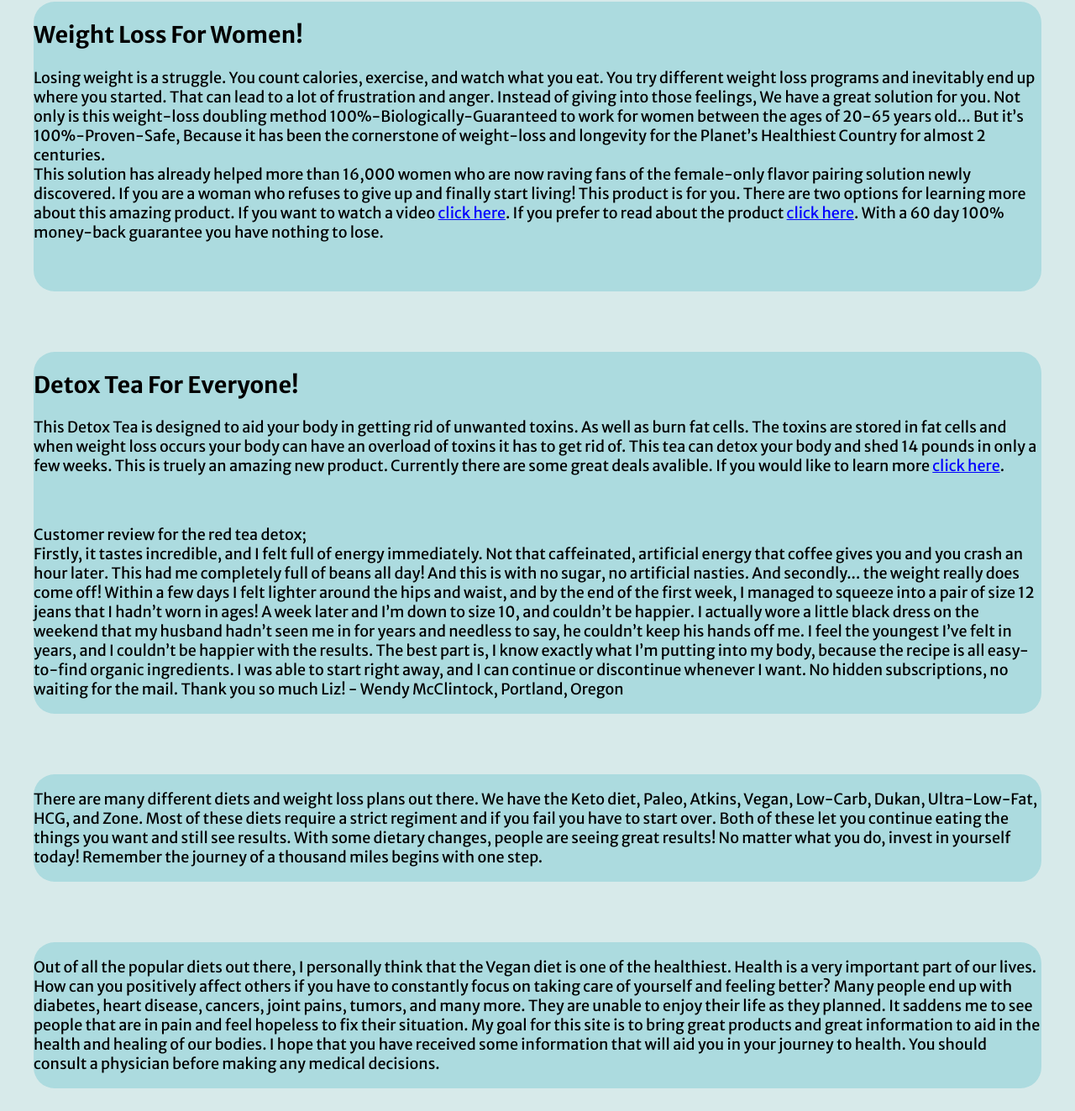
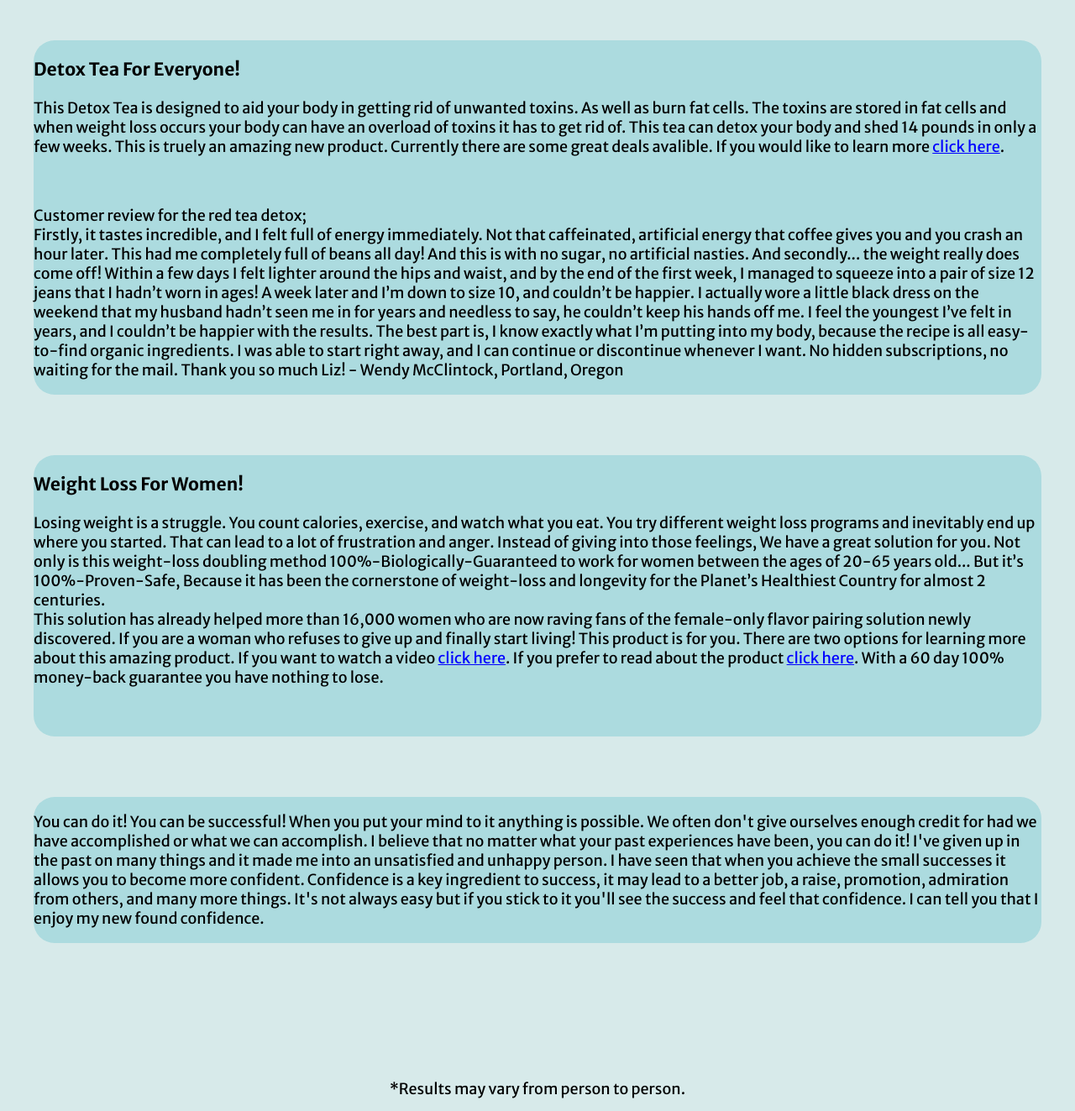
Before and after one commit to Healthy1365/Healthy1365, a plain HTML site: page index.html in a window 1280 px wide. Shown: the part 816-2139 px from the top of the page at 84% size. Drawn offline with Linux system fonts and the light colour scheme.

Commit message:
reorder outline

```diff
--- a/index.html
+++ b/index.html
@@ -20,16 +20,27 @@
 
     <div class="main">
         <div>
-          <p class="bold">Are you fed up with your extra weight? Are you willing try this for just 2 weeks? Thats just 14 days to a thinner more confident you.
+          <p class="bold">Are you fed up with your extra weight? Are you willing to try something for just 2 weeks to fix it? That's just 14 days to a thinner more confident you.
           </p>
 
-          <p>I'm so excited to finally be allowed to share my 2 favorite products! Most of us struggle with losing weight and eating healthy. Many times this is due to our circumstances, busy life, overworked, no energy and many more reasons. It feels like the only people that can stay fit are the ones who spend most of their time in the gym. Let's be real, we don't have time or energy for that. That is why both of these products are so amazing! They don't require a lot of extra time for you to be successful. Both of these products have a 100% money back guarantee! I'm convinced that either of these products will work for you too! Most women are losing 7-14lbs in their first 2 weeks!* </p>
+          <p>I'm so excited to finally be allowed to share my 2 favorite products! Most of us struggle with losing weight and eating healthy. Many times this is due to our circumstances, busy life, overworked, no energy and many more reasons. It feels like the only people that can stay fit are the ones who spend most of their time in the gym. Let's be real, we don't have time or energy for that. That is why both of these products are so amazing! They don't require a lot of extra time for you to be successful. Both of these products have a 100% money-back guarantee! I'm convinced that either of these products will work for you too! Most women are losing 7-14lbs in their first 2 weeks!* Remember the journey always begins with one step.</p>
         </div>
       </div>
 
     <div class="main">
       <div>
-        <h2>Weight Loss For Women!</h2>
+        <h3>Detox Tea For Everyone!</h3>
+        <p>This Detox Tea is designed to aid your body in getting rid of unwanted toxins. As well as burn fat cells. The toxins are stored in fat cells and when weight loss occurs your body can have an overload of toxins it has to get rid of. This tea can detox your body and shed 14 pounds in only a few weeks. This is truely an amazing new product. Currently there are some great deals avalible. If you would like to learn more <a href="https://hop.clickbank.net/?affiliate=healthy545&vendor=redteax" target="_blank">click here</a>.</p>
+        <br>
+        <p>Customer review for the red tea detox;
+          <br>
+          Firstly, it tastes incredible, and I felt full of energy immediately. Not that caffeinated, artificial energy that coffee gives you and you crash an hour later. This had me completely full of beans all day! And this is with no sugar, no artificial nasties. And secondly... the weight really does come off! Within a few days I felt lighter around the hips and waist, and by the end of the first week, I managed to squeeze into a pair of size 12 jeans that I hadn’t worn in ages! A week later and I’m down to size 10, and couldn’t be happier. I actually wore a little black dress on the weekend that my husband hadn’t seen me in for years and needless to say, he couldn’t keep his hands off me. I feel the youngest I’ve felt in years, and I couldn’t be happier with the results. The best part is, I know exactly what I’m putting into my body, because the recipe is all easy-to-find organic ingredients. I was able to start right away, and I can continue or discontinue whenever I want. No hidden subscriptions, no waiting for the mail. Thank you so much Liz! - Wendy McClintock, Portland, Oregon </p>
+      </div>
+    </div>
+
+    <div class="main">
+      <div>
+        <h3>Weight Loss For Women!</h3>
         <p>Losing weight is a struggle. You count calories, exercise, and watch what you eat. You try different weight loss programs and inevitably end up where you started. That can lead to a lot of frustration and anger. Instead of giving into those feelings, We have a great solution for you. Not only is this weight-loss doubling method 100%-Biologically-Guaranteed to work for women between the ages of 20-65 years old... But it’s 100%-Proven-Safe, Because it has been the cornerstone of weight-loss and longevity for the Planet’s Healthiest Country for almost 2 centuries.
           <br>
         This solution has already helped more than 16,000 women who are now raving fans of the female-only flavor pairing solution newly discovered. If you are a woman who refuses to give up and finally start living!  This product is for you. There are two options for learning more about this amazing product. If you want to watch a video <a href="https://2faa4ai2xpkolu6j-ft4ygry5v.hop.clickbank.net/?tid=TID" target="blank">click here</a>. If you prefer to read about the product <a href="https://673c14k1zmwpf08f0ns3veqm69.hop.clickbank.net/?cbpage=wsp&tid=TID" target="blank">click here</a>. With a 60 day 100% money-back guarantee you have nothing to lose.</p>
@@ -40,24 +51,13 @@
 
     <div class="main">
       <div>
-        <h2>Detox Tea For Everyone!</h2>
-        <p>This Detox Tea is designed to aid your body in getting rid of unwanted toxins. As well as burn fat cells. The toxins are stored in fat cells and when weight loss occurs your body can have an overload of toxins it has to get rid of. This tea can detox your body and shed 14 pounds in only a few weeks. This is truely an amazing new product. Currently there are some great deals avalible. If you would like to learn more <a href="https://hop.clickbank.net/?affiliate=healthy545&vendor=redteax" target="_blank">click here</a>.</p>
-        <br>
-        <p>Customer review for the red tea detox;
-          <br>
-          Firstly, it tastes incredible, and I felt full of energy immediately. Not that caffeinated, artificial energy that coffee gives you and you crash an hour later. This had me completely full of beans all day! And this is with no sugar, no artificial nasties. And secondly... the weight really does come off! Within a few days I felt lighter around the hips and waist, and by the end of the first week, I managed to squeeze into a pair of size 12 jeans that I hadn’t worn in ages! A week later and I’m down to size 10, and couldn’t be happier. I actually wore a little black dress on the weekend that my husband hadn’t seen me in for years and needless to say, he couldn’t keep his hands off me. I feel the youngest I’ve felt in years, and I couldn’t be happier with the results. The best part is, I know exactly what I’m putting into my body, because the recipe is all easy-to-find organic ingredients. I was able to start right away, and I can continue or discontinue whenever I want. No hidden subscriptions, no waiting for the mail. Thank you so much Liz! - Wendy McClintock, Portland, Oregon </p>
+        <p>You can do it! You can be successful! When you put your mind to it anything is possible. We often don't give ourselves enough credit for had we have accomplished or what we can accomplish. I believe that no matter what your past experiences have been, you can do it! I've given up in the past on many things and it made me into an unsatisfied and unhappy person. I have seen that when you achieve the small successes it allows you to become more confident. Confidence is a key ingredient to success, it may lead to a better job, a raise, promotion, admiration from others, and many more things. It's not always easy but if you stick to it you'll see the success and feel that confidence. I can tell you that I enjoy my new found confidence.</p>
       </div>
     </div>
 
     <div class="main">
-        <div>
-          <p>There are many different diets and weight loss plans out there. We have the Keto diet, Paleo, Atkins, Vegan, Low-Carb, Dukan, Ultra-Low-Fat, HCG, and Zone. Most of these diets require a strict regiment and if you fail you have to start over. Both of these let you continue eating the things you want and still see results. With some dietary changes, people are seeing great results! No matter what you do, invest in yourself today! Remember the journey of a thousand miles begins with one step. </p>
-        </div>
-      </div>
-
-    <div class="main">
       <div>
-        <p>Out of all the popular diets out there, I personally think that the Vegan diet is one of the healthiest. Health is a very important part of our lives. How can you positively affect others if you have to constantly focus on taking care of yourself and feeling better? Many people end up with diabetes, heart disease, cancers, joint pains, tumors, and many more. They are unable to enjoy their life as they planned. It saddens me to see people that are in pain and feel hopeless to fix their situation. My goal for this site is to bring great products and great information to aid in the health and healing of our bodies. I hope that you have received some information that will aid you in your journey to health. You should consult a physician before making any medical decisions.</p>
+        <p></p>
       </div>
     </div>
   </div>
```
